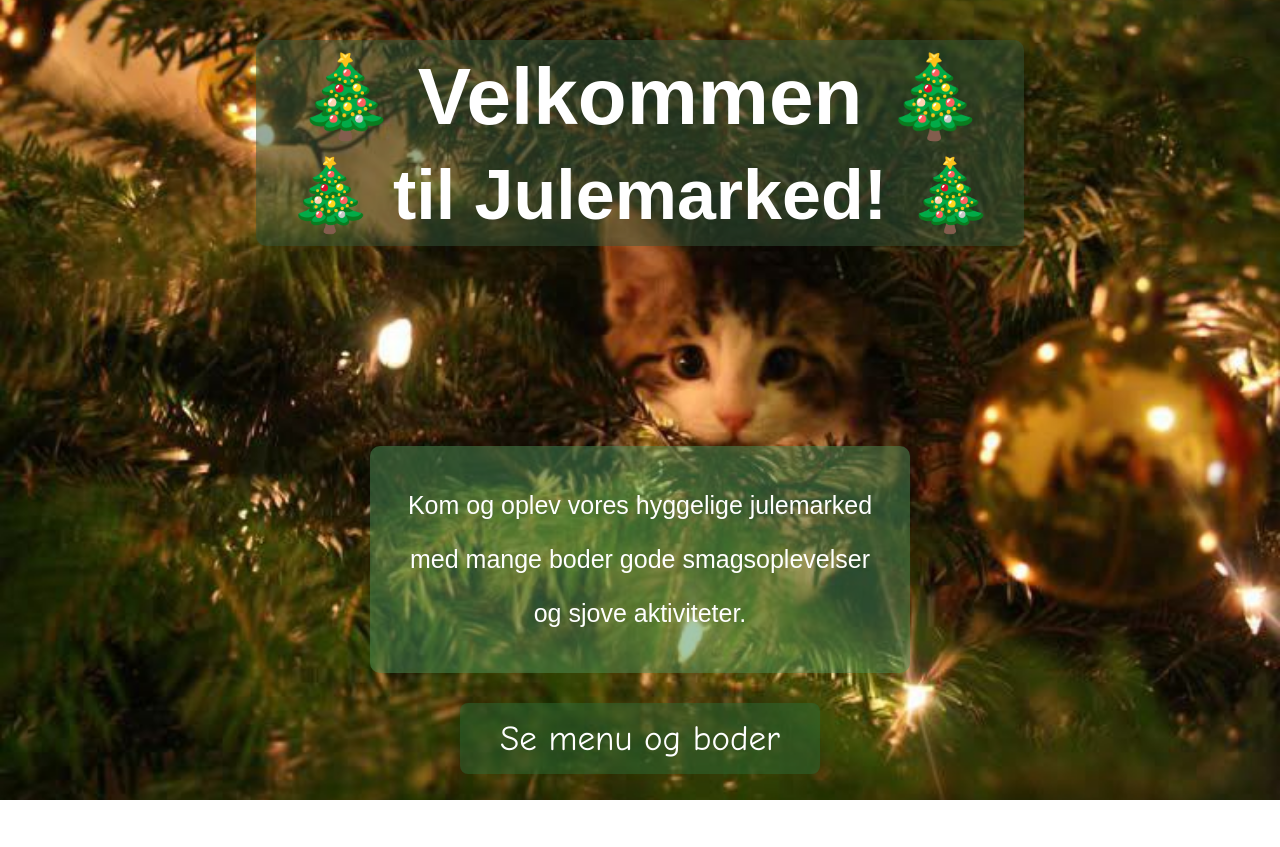
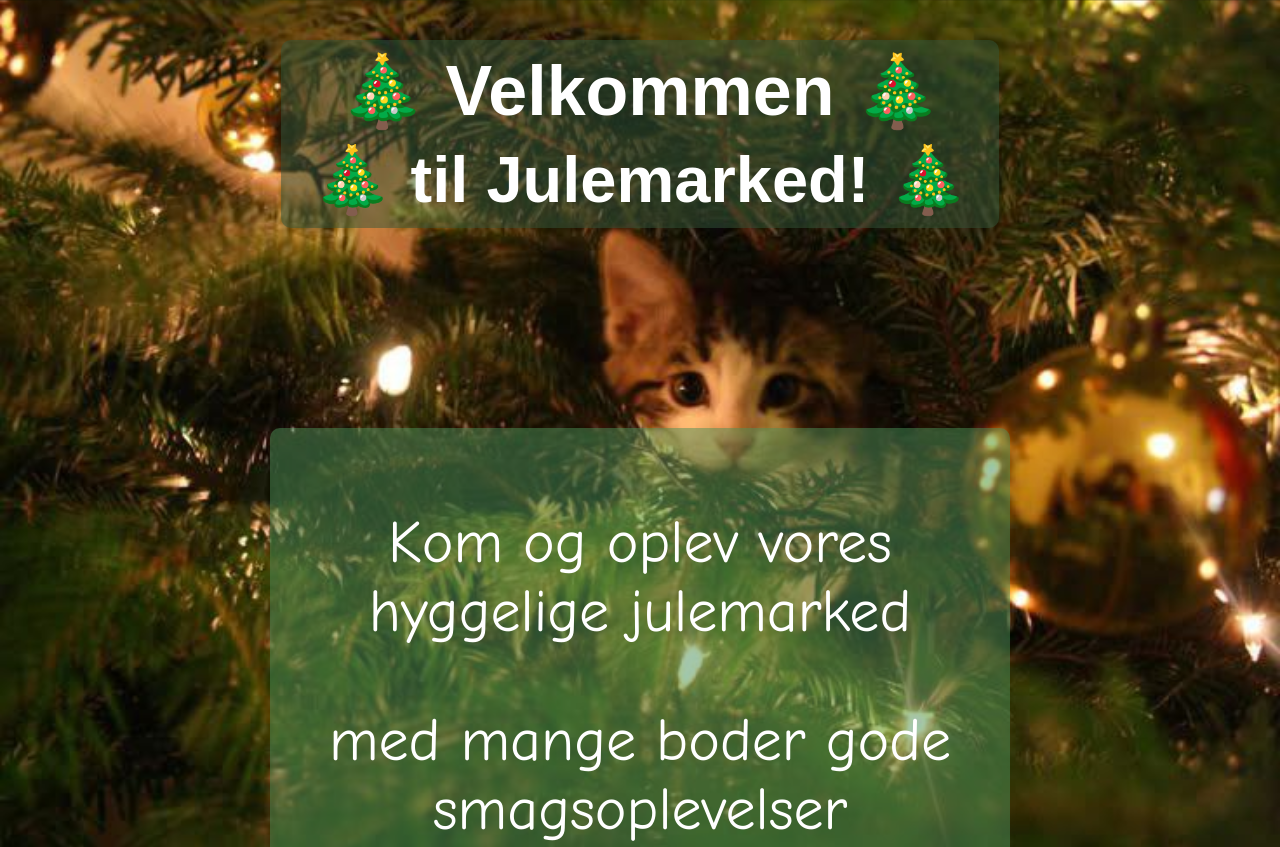
Before and after one commit to yumiliya06-star/julemarked, a plain HTML site: page index.html in a window 1280 px wide. Shown: the top 847 px of the page. Before the commit the page ends 800 px from the top, so only its background shows below. Drawn offline with Linux system fonts and the light colour scheme.

Commit message:
index.html

```diff
--- a/index.html
+++ b/index.html
@@ -26,13 +26,13 @@
         }
 
         h1 {
-            font-size: 80px;
+            font-size: 70px;
             color:white;
             margin: 0;
         }
 
         h2 {
-            font-size: 70px;
+            font-size: 65px;
             color: white;
             margin: 0;
             margin-top: 10px;
@@ -41,7 +41,7 @@
         /* Отдельная коробочка для параграфа */
         .text-box {
             margin-top: 200px;
-            width: 500px;
+            width: 700px;
             background-color: rgb(79, 143, 89, 0.502);
             padding: 20px;
             color: white;
@@ -49,12 +49,12 @@
             border-radius: 10px;
             margin-left: auto;
             margin-right: auto;
-            font-family:Arial, Helvetica, sans-serif;
-            font-size: 25px;
+            font-family: 'Comic Sans MS', cursive, sans-serif;
+            font-size: 60px;
         }
 
         button {
-            padding: 15px 40px;
+            padding: 20px 40px;
             font-size: 35px;
             margin-top: 30px;
             background-color: rgb(45, 107, 55, 0.502);
```
